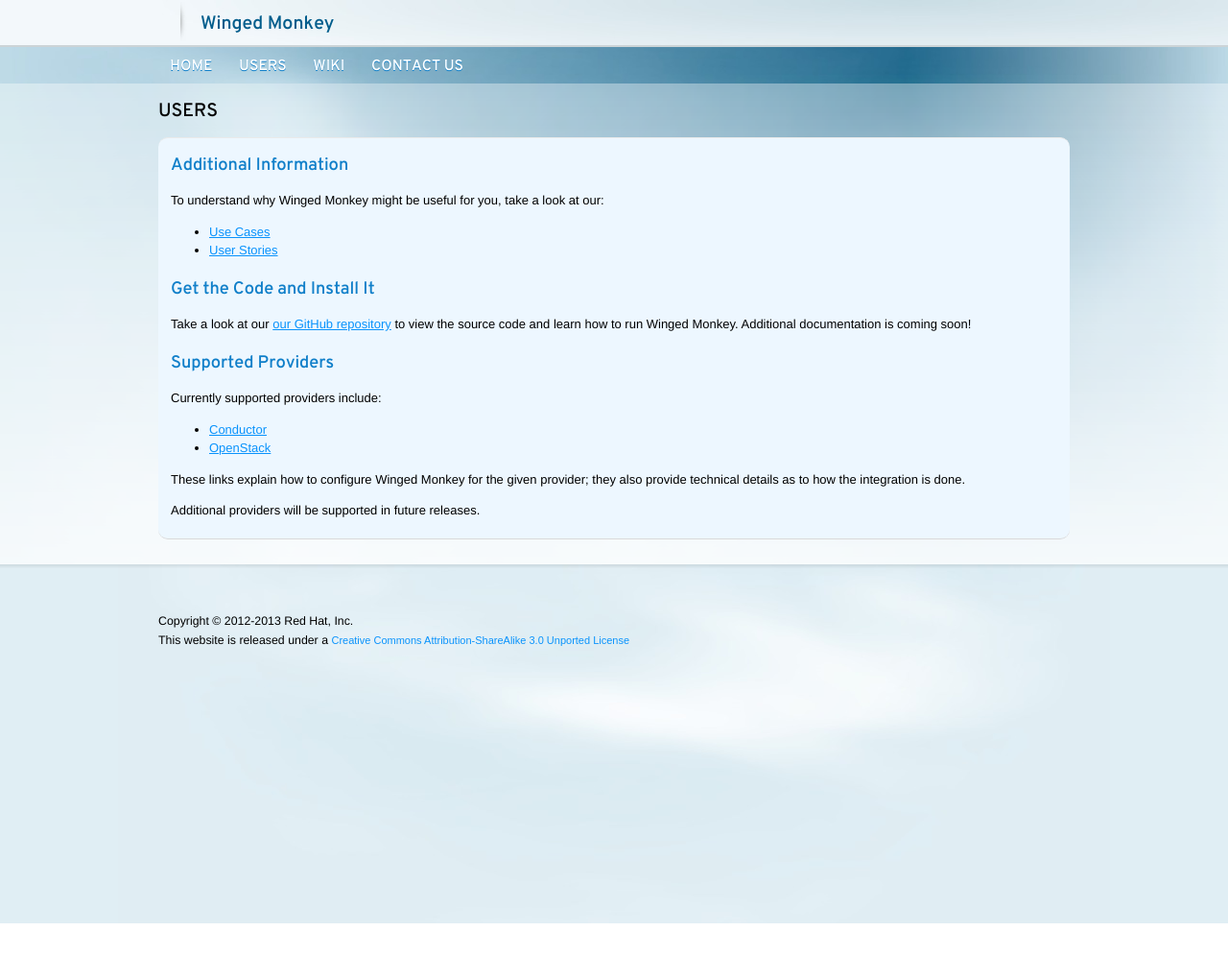
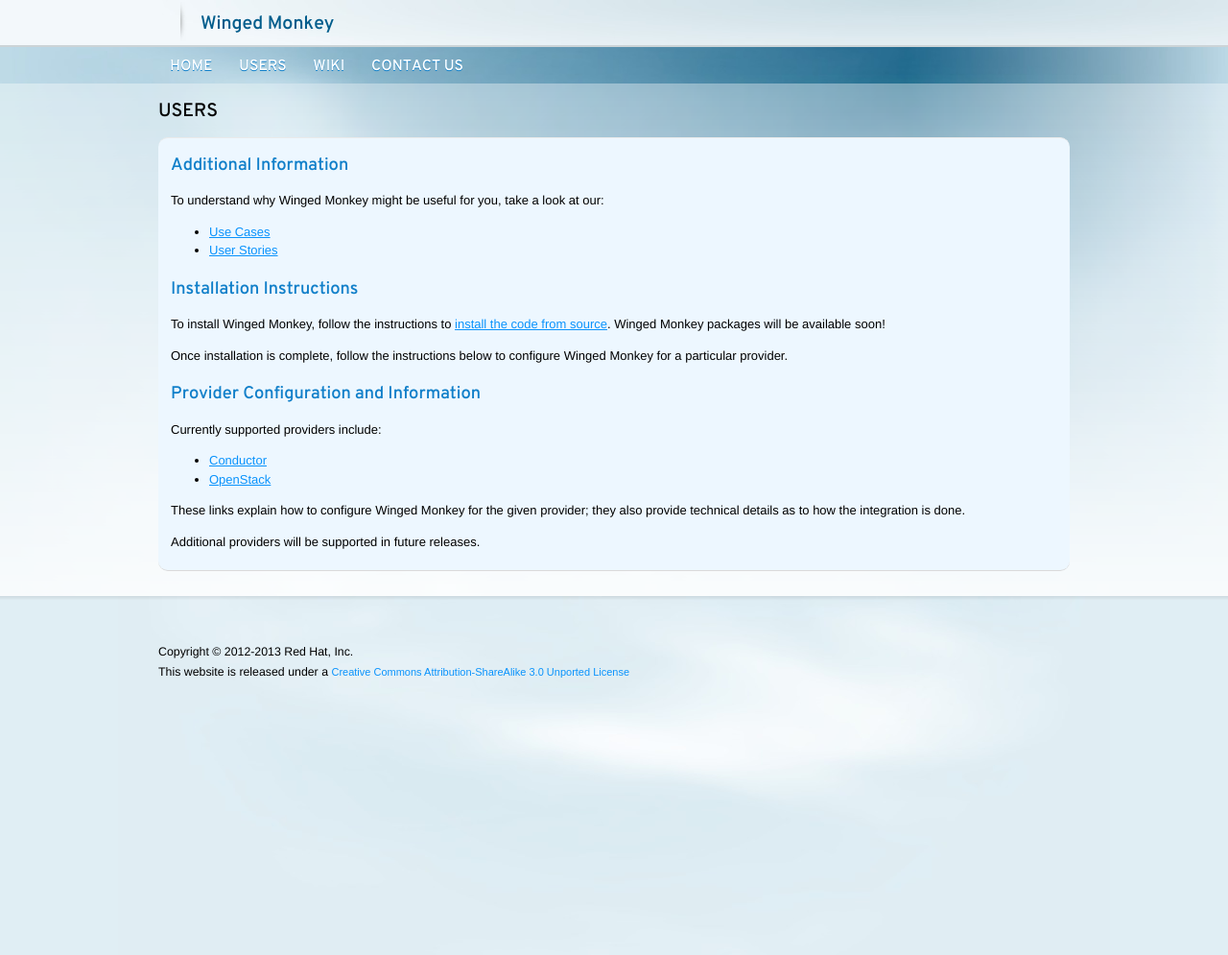
Before and after one commit to jcoufal/wingedmonkey.github.com, a Jekyll site: the page built from users.md, in a window 1280 px wide. Shown: the whole page at 96% size. Built offline with Jekyll 4.4.1, drawn with Linux system fonts in a browser that asks for light colours; nearby versions of some CDN libraries; before the commit the page ends 962 px from its top, so only the background shows below that.

Commit message:
updated install link

```diff
--- a/users.md
+++ b/users.md
@@ -17,11 +16,13 @@
   * [Use Cases](https://github.com/wingedmonkey/documents/wiki/Winged-Monkey-Examples-of-Usage)
   * [User Stories](https://github.com/wingedmonkey/documents/wiki/Winged-Monkey-User-Stories)
 
-## Get the Code and Install It
+## Installation Instructions
 
-Take a look at our <a href="https://github.com/wingedmonkey/wingedmonkey">our GitHub repository</a> to view the source code and learn how to run Winged Monkey.  Additional documentation is coming soon!
+To install Winged Monkey, follow the instructions to  <a href="https://github.com/wingedmonkey/documents/wiki/Source-Install">install the code from source</a>.  Winged Monkey packages will be available soon!
 
-## Supported Providers
+Once installation is complete, follow the instructions below to configure Winged Monkey for a particular provider.
+
+## Provider Configuration and Information
 
 Currently supported providers include:
 
```
Also changed, not shown: other parts of users.md (+0 -1 lines).
